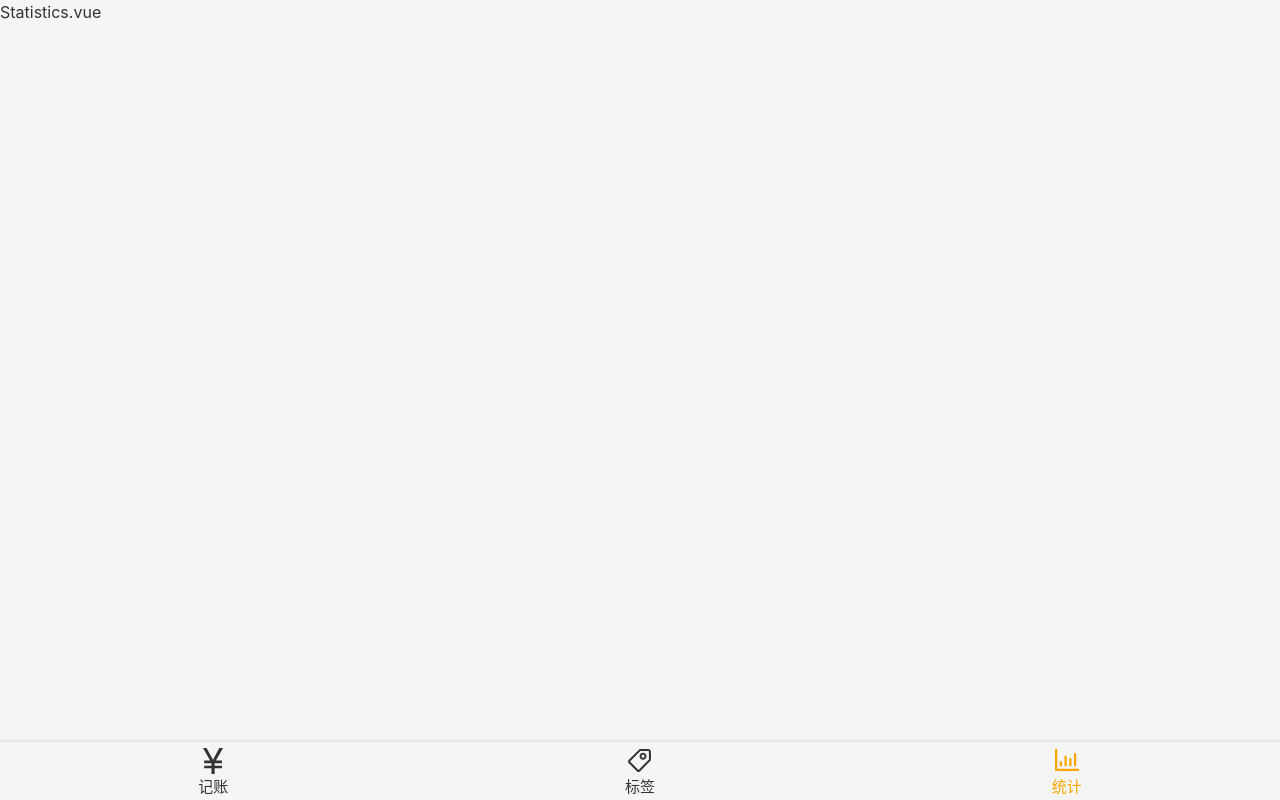
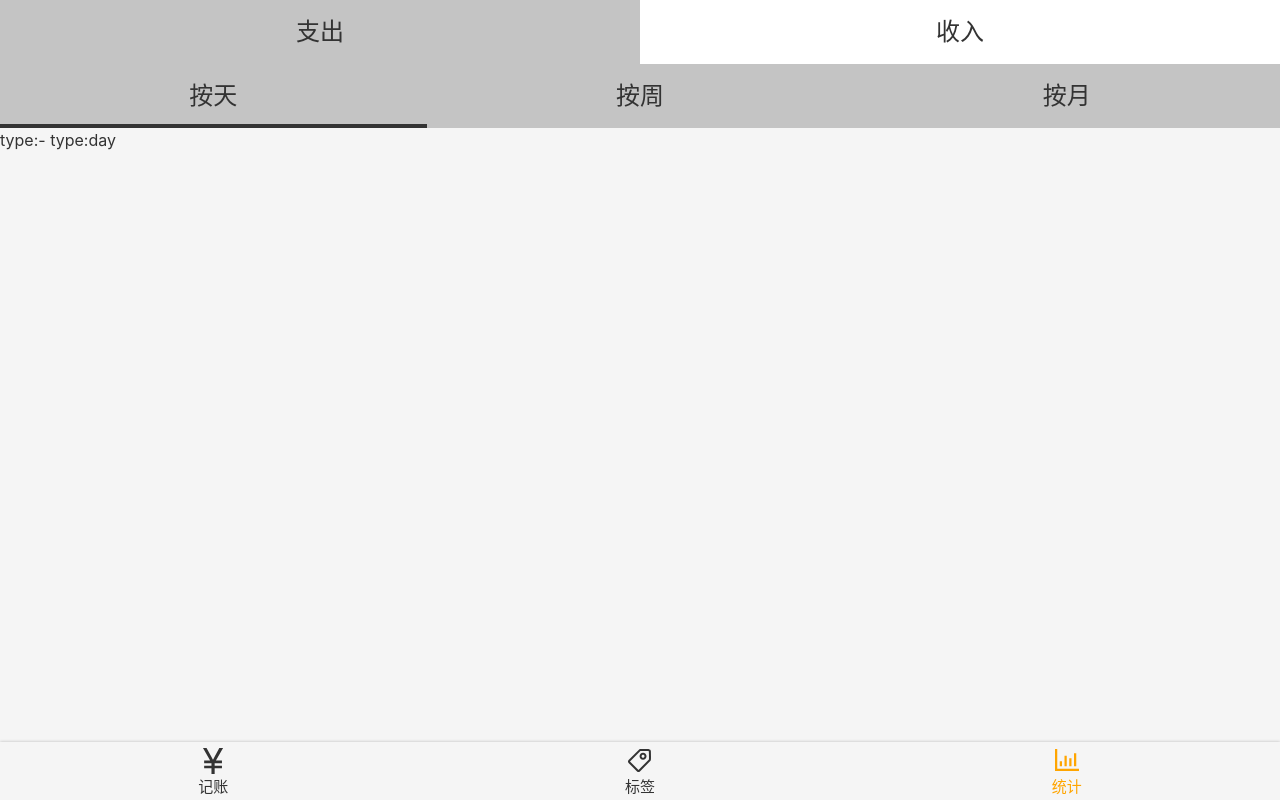
Before and after one commit to xiaoxiaoikhoudvan/tally, a Vue app: page /#/statistics in a window 1280 px wide. Built offline with nearby package versions, Linux system fonts and the light colour scheme.

Commit message:
抽离Tab.vue

```diff
--- a/src/components/Money/Types.vue
+++ b/src/components/Money/Types.vue
@@ -1,9 +1,9 @@
 <template>
     <div>
         <ul class="types">
-            <li :class="value === '-' && 'selected'"
+            <li :class="{selected: value==='-',[classPrefix+'-item']:classPrefix}"
                 @click="selectType('-')">支出</li>
-            <li :class="value === '+' && 'selected'"
+            <li :class="{selected: value==='+',[classPrefix+'-item']:classPrefix}"
                 @click="selectType('+')">收入</li>
         </ul>
     </div>
@@ -15,7 +15,8 @@
 
     @Component
     export default class Types extends Vue {
-        @Prop() readonly value!:string
+        @Prop(String) readonly value!:string;
+        @Prop(String) classPrefix?:string;
 
         selectType(type:string){
             if (type !== '-' && type !== '+') {
--- /dev/null
+++ b/src/components/Tab.vue
@@ -0,0 +1,64 @@
+<template>
+        <ul class="tabs">
+            <li v-for="item in dataSource" :key="item.value"
+                :class="liClass(item)"
+                @click="select(item)">{{item.text}}
+            </li>
+        </ul>
+</template>
+
+<script lang="ts">
+import Vue from "vue";
+import {Component,Prop} from "vue-property-decorator";
+
+type DataSourceItem = {text:string,value:string}
+
+@Component
+export default class Tabs extends Vue {
+    @Prop({required:true,type:Array})
+    dataSource!:DataSourceItem[]
+    @Prop(String)
+    readonly value!:string;
+    @Prop(String)
+    classPrefix?:string;
+
+    liClass(item:DataSourceItem){
+        return{
+            [this.classPrefix+'-tab-item']:this.classPrefix,
+            selected:item.value === this.value
+        };
+    }
+
+    select(item:DataSourceItem){
+        this.$emit('update:value',item.value)
+    }
+}
+</script>
+
+<style lang="scss" scoped>
+    .tabs{
+        background: #c4c4c4;
+        display: flex;
+        text-align: center;
+        font-size: 24px;
+        > li {
+            width: 50%;
+            height: 64px;
+            display: flex;
+            align-items: center;
+            justify-content: center;
+            position: relative;
+            //表示当前被选中,用after是因为如果不用的话选中的时候由于border-bottom有高度，会导致
+            //文字向上撑
+            &.selected::after{
+                content: '';
+                position: absolute;
+                height: 4px;
+                width: 100%;
+                bottom: 0;
+                left: 0;
+                background: #333;
+            }
+        }
+    }
+</style>
--- a/src/views/Statistics.vue
+++ b/src/views/Statistics.vue
@@ -1,12 +1,47 @@
 <template>
         <Layout>
-            Statistics.vue
+            <Tab class-prefix="type" :data-source="typeList" :value.sync="type"/>
+            <Tab class-prefix="interval" :data-source="intervalList" :value.sync="interval"/>
+            <div>
+                type:{{type}}
+                type:{{interval}}
+            </div>
         </Layout>
 </template>
 
+<style scoped lang="scss">
+    ::v-deep .type-tab-item{
+        background: white;
+        &.selected{
+            background: #c4c4c4;
+            &::after{
+                display: none;
+            }
+        }
+    }
+</style>
+
 <script lang="ts">
-    export default {
-        name:'Statistics'
+    import Types from '@/components/Money/Types.vue';
+    import Vue from 'vue';
+    import {Component} from 'vue-property-decorator';
+    import Tab from '@/components/Tab.vue';
+
+    @Component({
+        components:{Types,Tab}
+    })
+    export default class Statistics extends Vue {
+        type = '-';
+        interval = 'day';
+        intervalList = [
+            {text:'按天',value:'day'},
+            {text:'按周',value:'week'},
+            {text:'按月',value:'month'},
+        ];
+        typeList = [
+            {text:'支出',value:'-'},
+            {text:'收入',value:'+'}
+        ]
     }
 </script>
 
```
